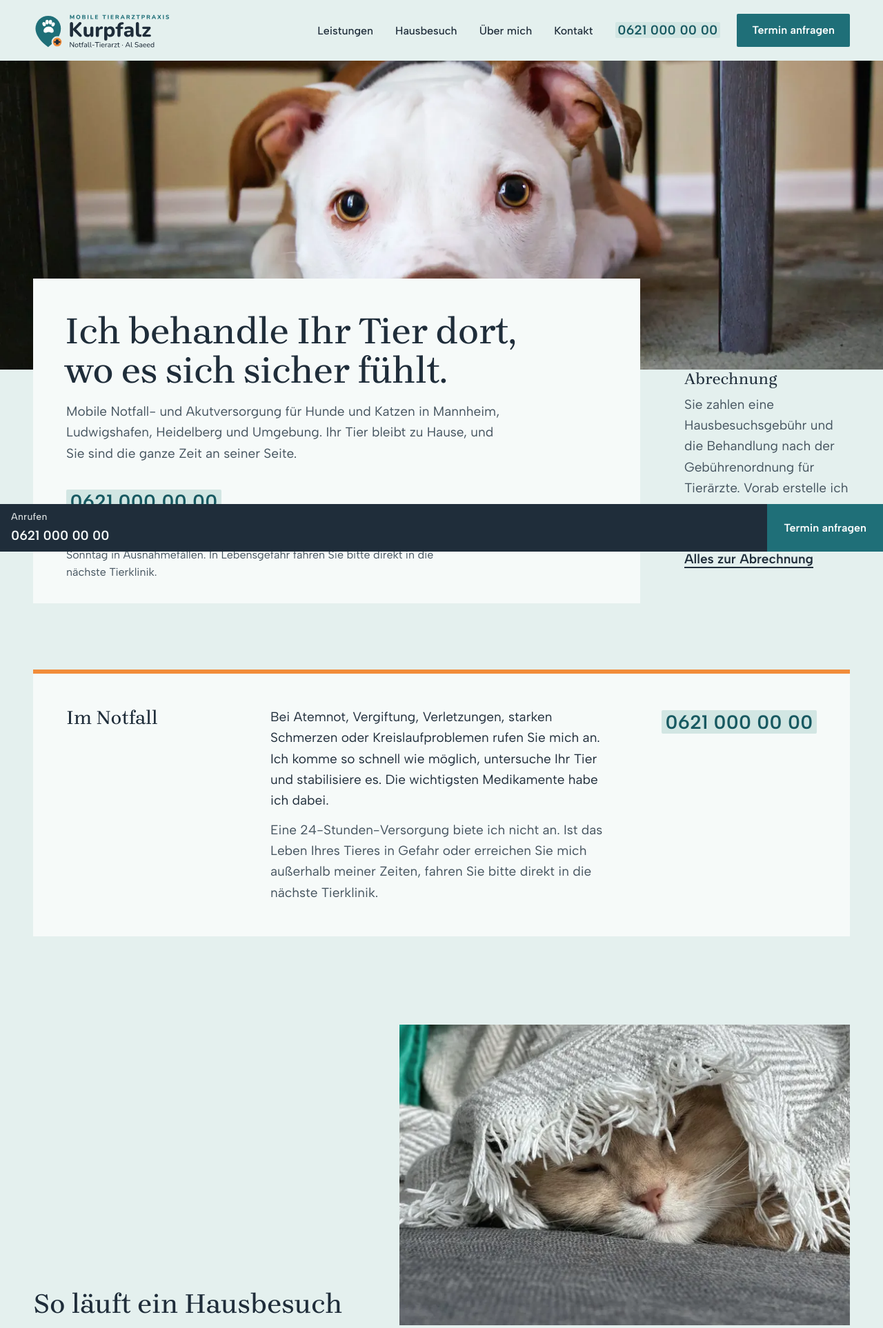
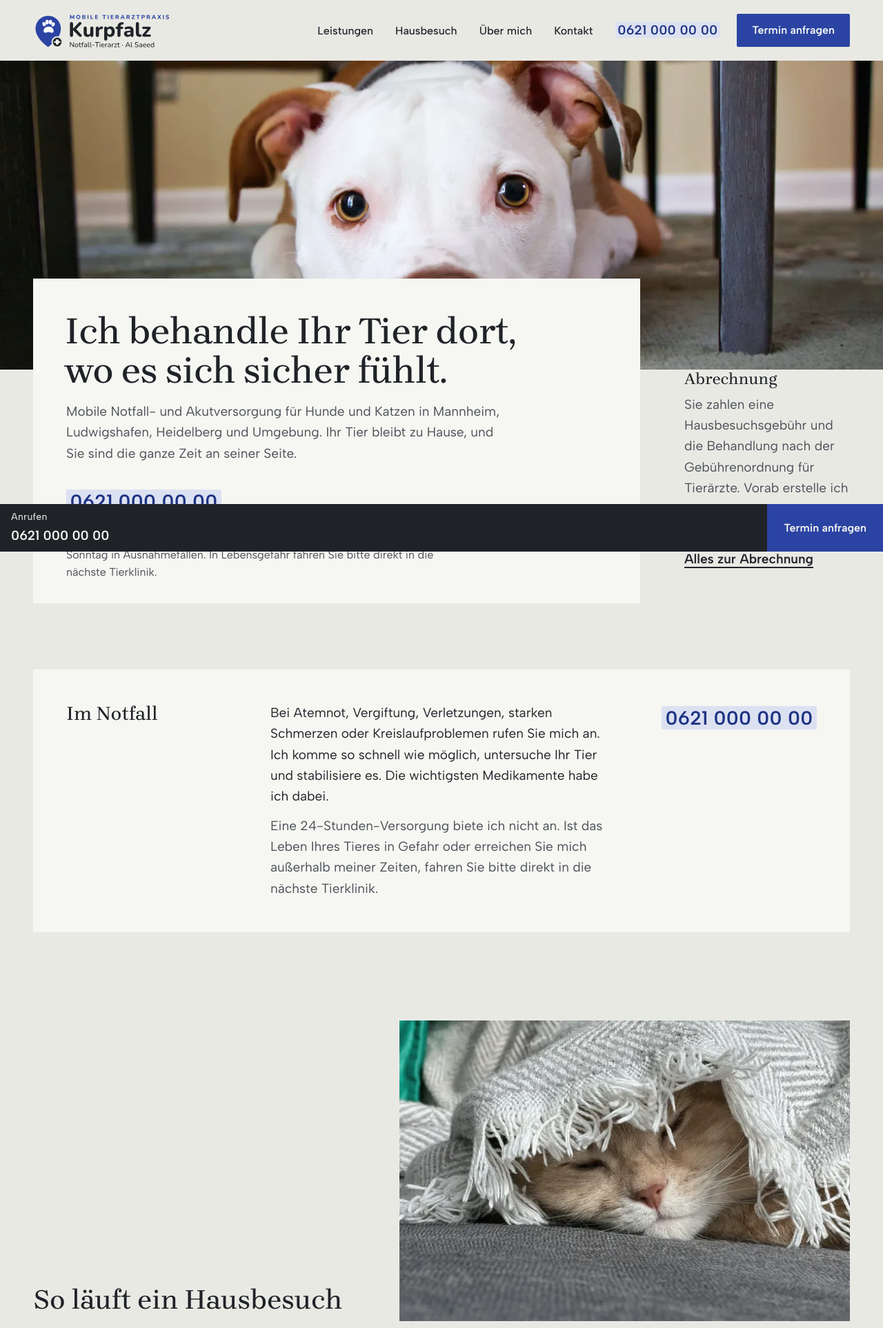
Before and after one commit to Tamer992/tierarzt-mobil-kurpfalz, a PHP site: page /a/ in a window 1280 px wide. Shown: the top 1926 px of the page at 69% size. Run offline with PHP 8.4, Linux system fonts and the light colour scheme.

Commit message:
Seitenfarben wieder Kalk/Kobalt/Graphit, Logo in die Seitenfarben umgefärbt
Co-Authored-By: Claude Opus 5.5 <noreply@anthropic.com>

```diff
--- a/site/a/stil.css
+++ b/site/a/stil.css
@@ -7,17 +7,16 @@
 
 :root {
   /* Farben: Grundfläche, Text, ein Akzent, abgeleitete Töne */
-  --grund: #E4F0EE;
-  --flaeche: #F6FAF9;
-  --text: #1F2D3A;
-  --leise: #44535E;
-  --akzent: #1F6F78;
-  --akzent-tief: #175961;
-  --akzent-hell: #D2E6E3;
-  --auf-akzent: #FFFFFF;
-  --signal: #F18C3A;   /* Logo-Orange, nur Fläche mit Navy, nie weiße Schrift */
+  --grund: #E9E9E4;
+  --flaeche: #F6F6F2;
+  --text: #1F2328;
+  --leise: #4B5058;
+  --akzent: #2B44A3;
+  --akzent-tief: #1E3383;
+  --akzent-hell: #DCE1F2;
+  --auf-akzent: #F6F6F2;
   --fehler: #8C2F1B;
-  --linie: #B9CFCC;
+  --linie: #C9CAC3;
 
   /* Schriftskala, feste Stufen (Handy) */
   --s1: 1rem;      /* 16 */
@@ -115,7 +114,7 @@ figure { margin: 0; }
 
 /* Startbereich: Foto randlos, Tafel greift mit harter Kante hinein */
 .start { position: relative; }
-.start__bild { aspect-ratio: 4 / 3.4; overflow: hidden; background: #C9DCD9; }
+.start__bild { aspect-ratio: 4 / 3.4; overflow: hidden; background: #CFCFC8; }
 .start__bild img { width: 100%; height: 100%; object-fit: cover; object-position: 45% 62%; }
 .start__unten { position: relative; }
 .start__tafel {
@@ -208,7 +207,7 @@ section h2 { font-size: var(--s5); line-height: 1.12; }
 
 /* Notfall: ruhige Tafel, Nummer groß, keine Warnfarbe */
 .notfall { max-width: var(--max); margin: var(--a9) auto 0; padding: 0 var(--rand); }
-.notfall__innen { background: var(--flaeche); border-top: 6px solid var(--signal); padding: var(--a6) var(--a5); display: grid; gap: var(--a4); }
+.notfall__innen { background: var(--flaeche); padding: var(--a6) var(--a5); display: grid; gap: var(--a4); }
 .notfall h2 { font-size: var(--s4); }
 .notfall__text p + p { margin-top: var(--a3); }
 .notfall__klinik { color: var(--leise); }
@@ -280,7 +279,7 @@ section h2 { font-size: var(--s5); line-height: 1.12; }
 .feld__hinweis { margin-top: var(--a2); font-size: var(--s1); color: var(--leise); }
 .feld {
   display: block; width: 100%; min-height: 56px; padding: 0 var(--a4); font: inherit; color: var(--text);
-  background: #FFFFFE; border: 1.5px solid #7E9396; border-radius: 2px;
+  background: #FFFFFE; border: 1.5px solid #8C9098; border-radius: 2px;
   transition: border-color var(--zeit) var(--kurve), box-shadow var(--zeit) var(--kurve);
 }
 .feld:hover { border-color: var(--text); }
@@ -328,7 +327,7 @@ section h2 { font-size: var(--s5); line-height: 1.12; }
 .wahl input { position: absolute; opacity: 0; inset: 0; margin: 0; cursor: pointer; }
 .wahl span {
   display: flex; align-items: center; justify-content: center; min-height: 64px; font-weight: 600; font-size: var(--s2);
-  background: #FFFFFE; border: 1.5px solid #7E9396; border-radius: 2px; transition: border-color var(--zeit) var(--kurve), background-color var(--zeit) var(--kurve), color var(--zeit) var(--kurve);
+  background: #FFFFFE; border: 1.5px solid #8C9098; border-radius: 2px; transition: border-color var(--zeit) var(--kurve), background-color var(--zeit) var(--kurve), color var(--zeit) var(--kurve);
 }
 .wahl:hover span { border-color: var(--text); }
 .wahl input:checked + span { border-color: var(--akzent); background: var(--akzent-hell); color: var(--akzent-tief); box-shadow: inset 0 0 0 1px var(--akzent); }
```
Also changed, not shown: src/stil/a.css (+13 -14 lines), site/logo/favicon.svg, site/logo/logo-quer-negativ.svg, site/logo/logo-quer.svg, site/logo/logo-symbol.svg, src/logo/favicon.svg, src/logo/logo-quer-negativ.svg, src/logo/logo-quer.svg, src/logo/logo-symbol.svg, 1 other file.
